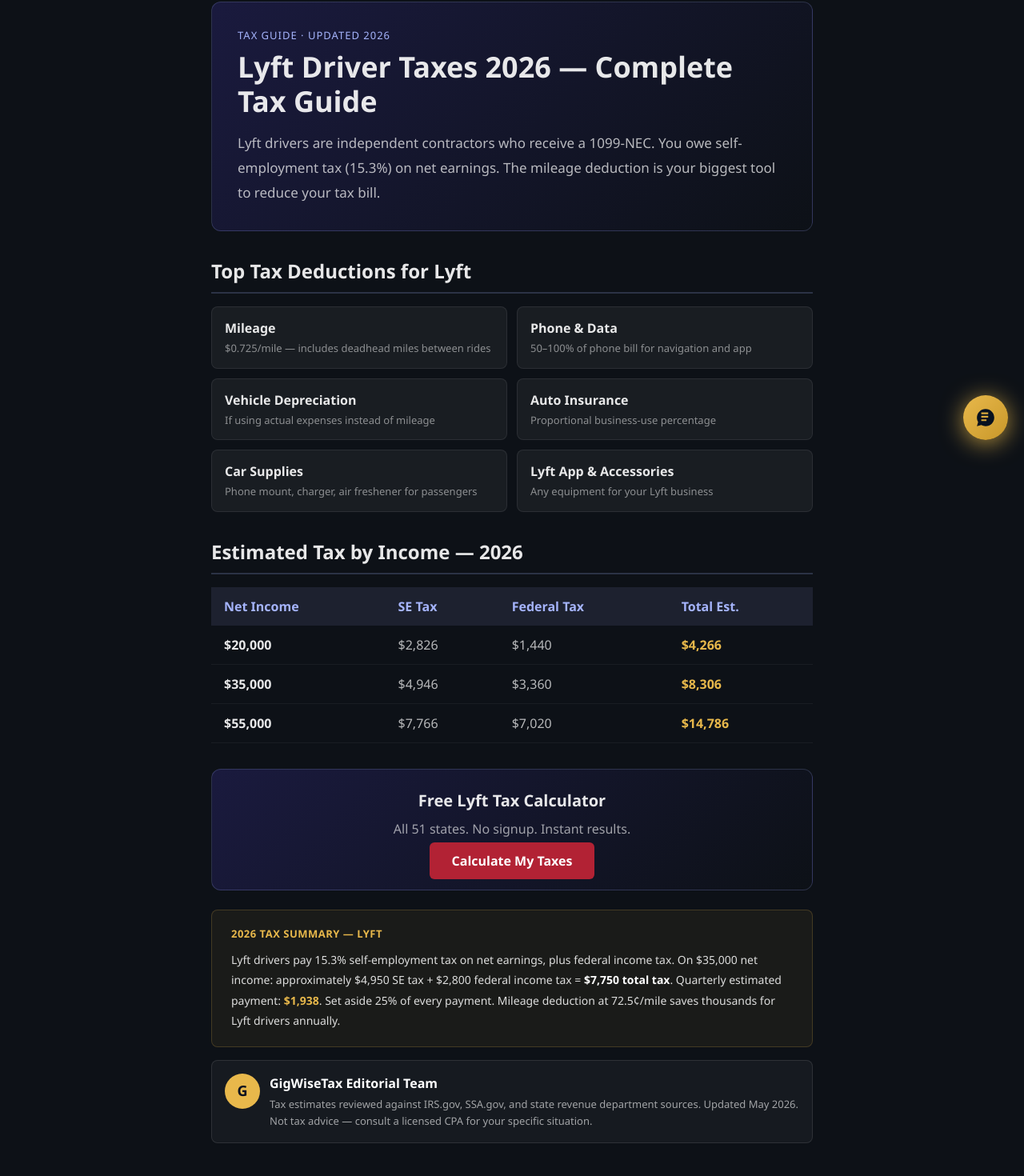
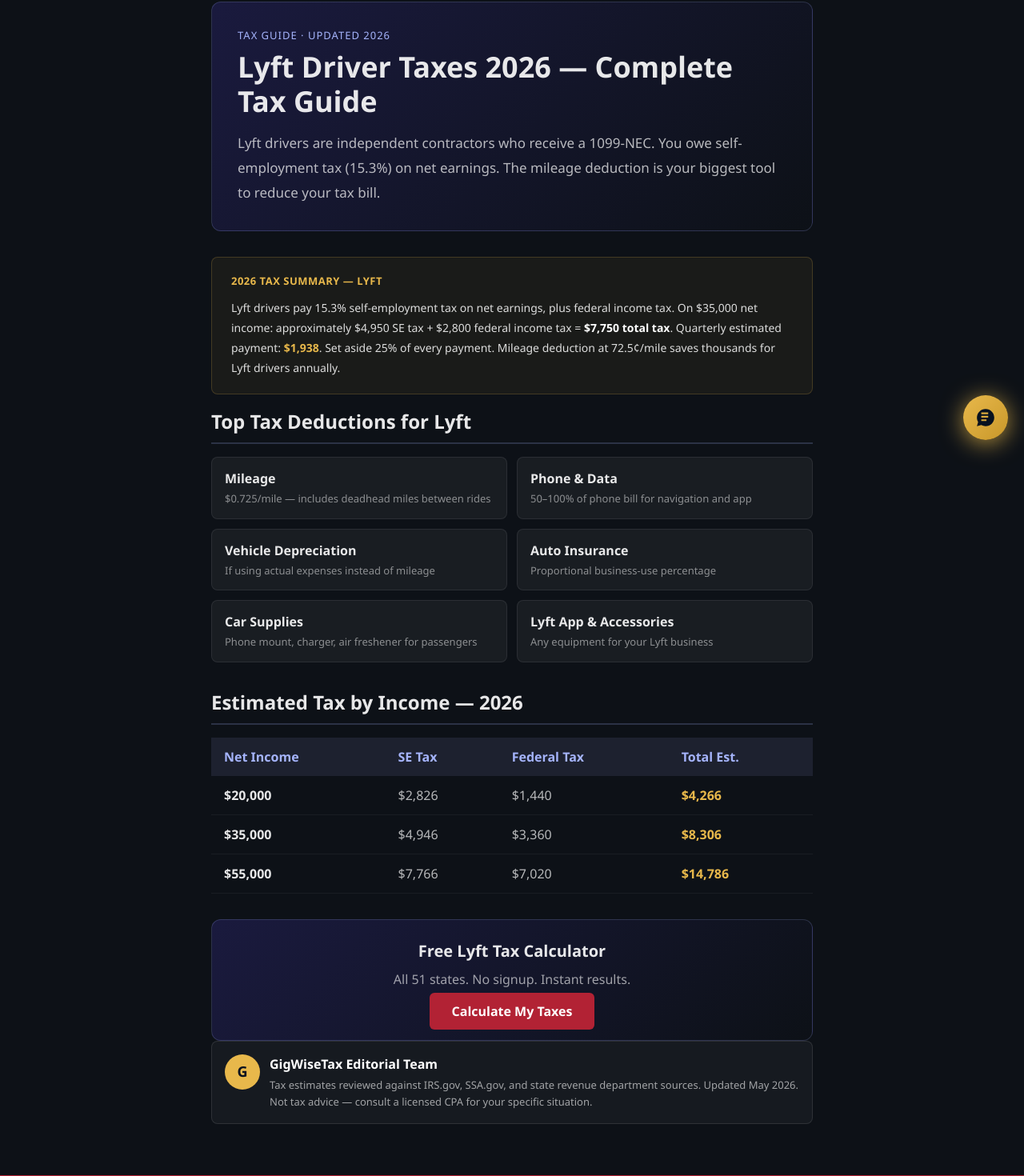
Before and after one commit to devqrcraft-ui/gigwisetax, a Next.js app: page /blog/lyft-driver-taxes-2026 in a window 1280 px wide. Shown: the part 230-1700 px from the top of the page at 80% size. Built offline with nearby package versions, Linux system fonts and the light colour scheme.

Commit message:
seo: move lyft answer-first block to top — GEO position fix

```diff
--- a/app/blog/lyft-driver-taxes-2026/page.tsx
+++ b/app/blog/lyft-driver-taxes-2026/page.tsx
@@ -29,6 +29,14 @@ export default function BlogPost() {
       </div>
 
 
+
+      {/* ANSWER-FIRST GEO BLOCK */}
+      <div style={{ background:'rgba(232,184,75,0.06)', border:'1px solid rgba(232,184,75,0.2)', borderRadius:8, padding:'20px 24px', margin:'24px 0 16px' }}>
+        <div style={{ fontSize:13, fontWeight:700, color:'#e8b84b', marginBottom:10, textTransform:'uppercase' as const, letterSpacing:'0.5px' }}>2026 Tax Summary — Lyft</div>
+        <p style={{ fontSize:14, color:'rgba(255,255,255,0.85)', lineHeight:1.8, margin:0 }}>
+          Lyft drivers pay 15.3% self-employment tax on net earnings, plus federal income tax. On $35,000 net income: approximately $4,950 SE tax + $2,800 federal income tax = <strong style={{ color:'#fff' }}>$7,750 total tax</strong>. Quarterly estimated payment: <strong style={{ color:'#e8b84b' }}>$1,938</strong>. Set aside 25% of every payment. Mileage deduction at 72.5¢/mile saves thousands for Lyft drivers annually.
+        </p>
+      </div>
 
       <h2 style={{ fontSize: 24, fontWeight: 800, marginBottom: 16, borderBottom: '2px solid rgba(165,180,252,.2)', paddingBottom: 8 }}>
         Top Tax Deductions for Lyft
@@ -101,13 +109,6 @@ export default function BlogPost() {
           Calculate My Taxes
         </a>
       </div>
-      {/* ANSWER-FIRST GEO BLOCK */}
-      <div style={{ background:'rgba(232,184,75,0.06)', border:'1px solid rgba(232,184,75,0.2)', borderRadius:8, padding:'20px 24px', margin:'24px 0 16px' }}>
-        <div style={{ fontSize:13, fontWeight:700, color:'#e8b84b', marginBottom:10, textTransform:'uppercase' as const, letterSpacing:'0.5px' }}>2026 Tax Summary — Lyft</div>
-        <p style={{ fontSize:14, color:'rgba(255,255,255,0.85)', lineHeight:1.8, margin:0 }}>
-          Lyft drivers pay 15.3% self-employment tax on net earnings, plus federal income tax. On $35,000 net income: approximately $4,950 SE tax + $2,800 federal income tax = <strong style={{ color:'#fff' }}>$7,750 total tax</strong>. Quarterly estimated payment: <strong style={{ color:'#e8b84b' }}>$1,938</strong>. Set aside 25% of every payment. Mileage deduction at 72.5¢/mile saves thousands for Lyft drivers annually.
-        </p>
-      </div>
 
       {/* AUTHOR BOX */}
       <div style={{ background: 'rgba(255,255,255,0.04)', border: '1px solid rgba(255,255,255,0.1)', borderRadius: 8, padding: 16, marginBottom: 16, display: 'flex', gap: 12, alignItems: 'flex-start' }}>
```
